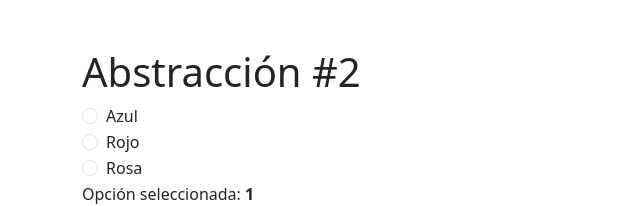
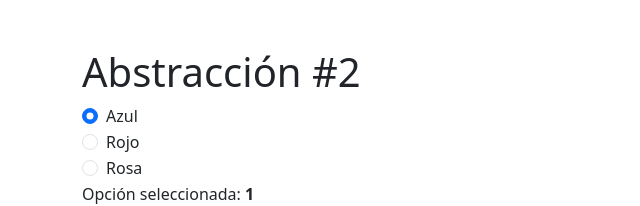
Before and after one commit to JavierVeron/86735-react-js, a React (Vite) app: page / in a window 1280 px wide. Shown: the top 206 px of the page, without its empty margins (0-640 px from the left). Built offline with nearby package versions, Linux system fonts and the light colour scheme.

Commit message:
Clase 10

```diff
--- a/src/Clase10/Abstraccion2.jsx
+++ b/src/Clase10/Abstraccion2.jsx
@@ -6,7 +6,7 @@ const Select = ({option, options, optionSelected}) => {
         {
             options.map(item => (
                 <div key={item.id} className="form-check">
-                    <input type="radio" name="color" className="form-check-input" value={item.id} checked={option == item.value ? "checked" : ""} onChange={(e => {optionSelected(e.target.value)})} />
+                    <input type="radio" name="color" className="form-check-input" id={item.id} value={item.id} checked={option === item.id} onChange={() => {optionSelected(item.id)}} />
                     <label className="form-check-label">{item.texto}</label>
                 </div>
             ))
```
